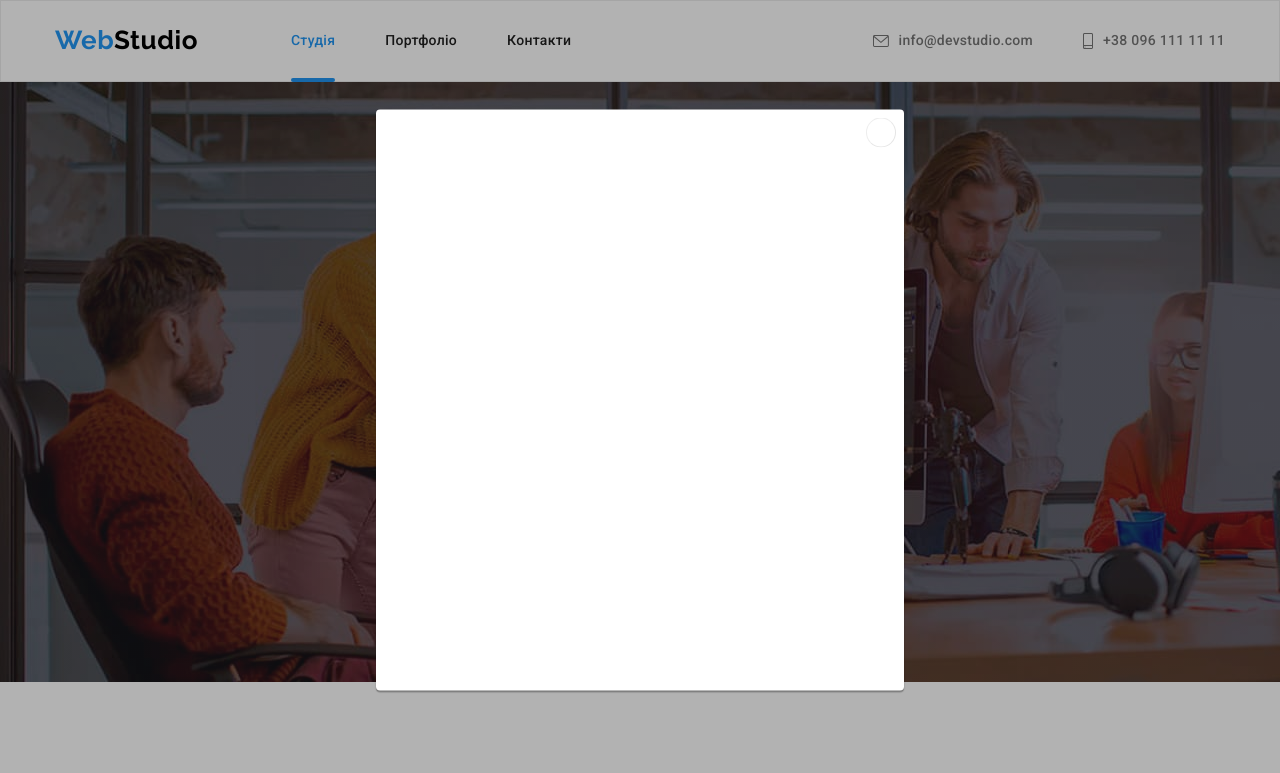
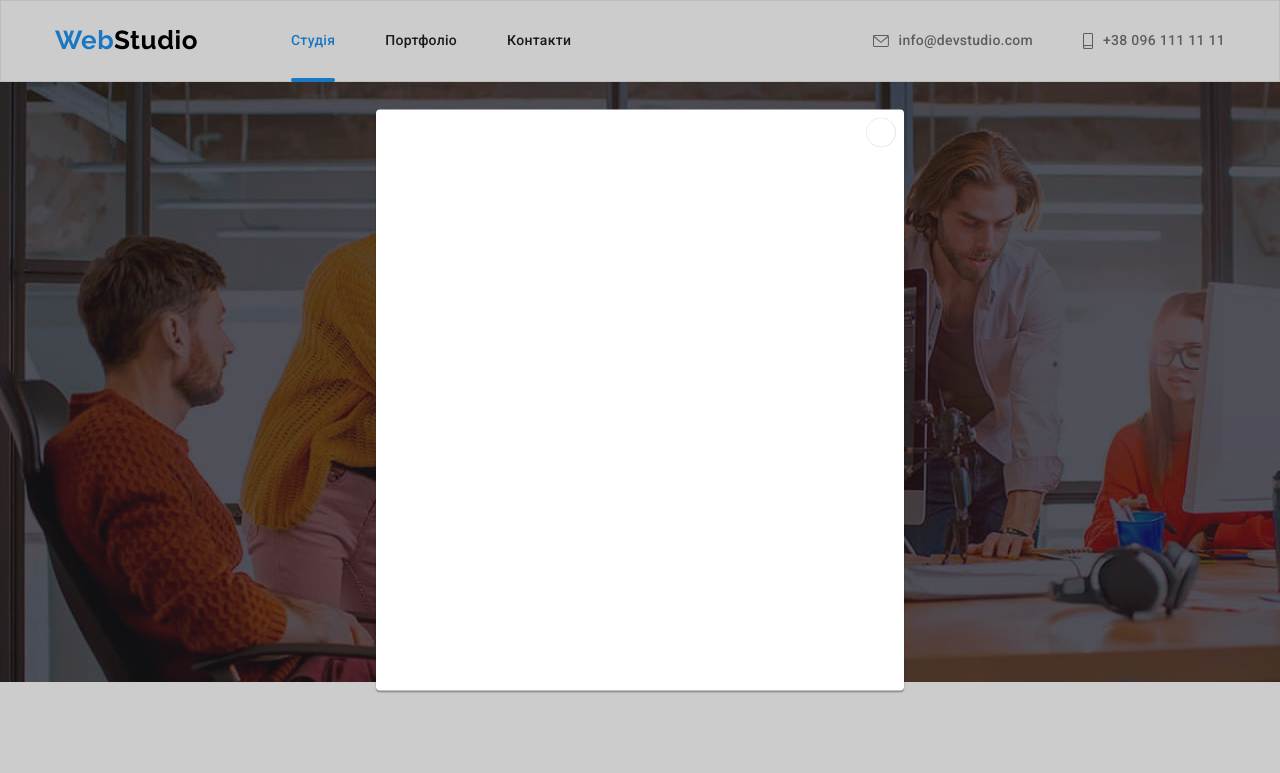
Before and after one commit to hizhy/goit-markup-hw-05, a plain HTML site: page index.html in a window 1280 px wide. Both pictures are taken after a click on the button "Замовити послугу". Shown: the top 773 px of the page. Drawn offline with nearby package versions, Linux system fonts and the light colour scheme.

Commit message:
change bgc backdrop

```diff
--- a/css/styles.css
+++ b/css/styles.css
@@ -614,7 +614,7 @@ img {
 	pointer-events: initial;
 	width: 100%;
 	height: 100%;
-	background-color: rgba(0, 0, 0, 0.3);
+	background-color: rgba(0, 0, 0, 0.2);
 
 	transition: opacity var(--anim), visibility var(--anim);
 }
```
